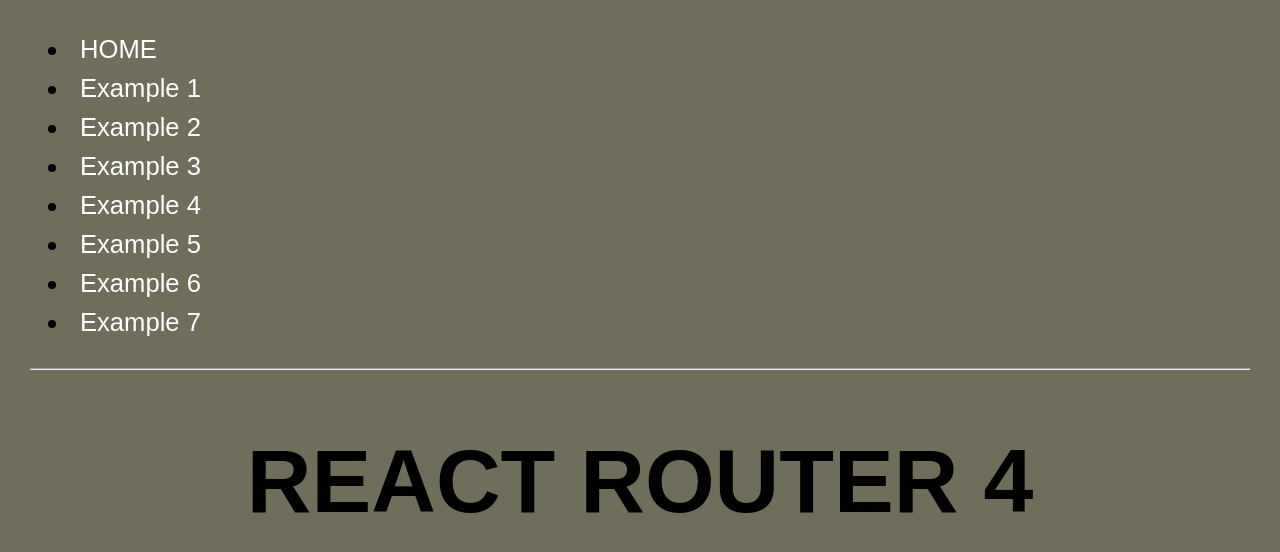
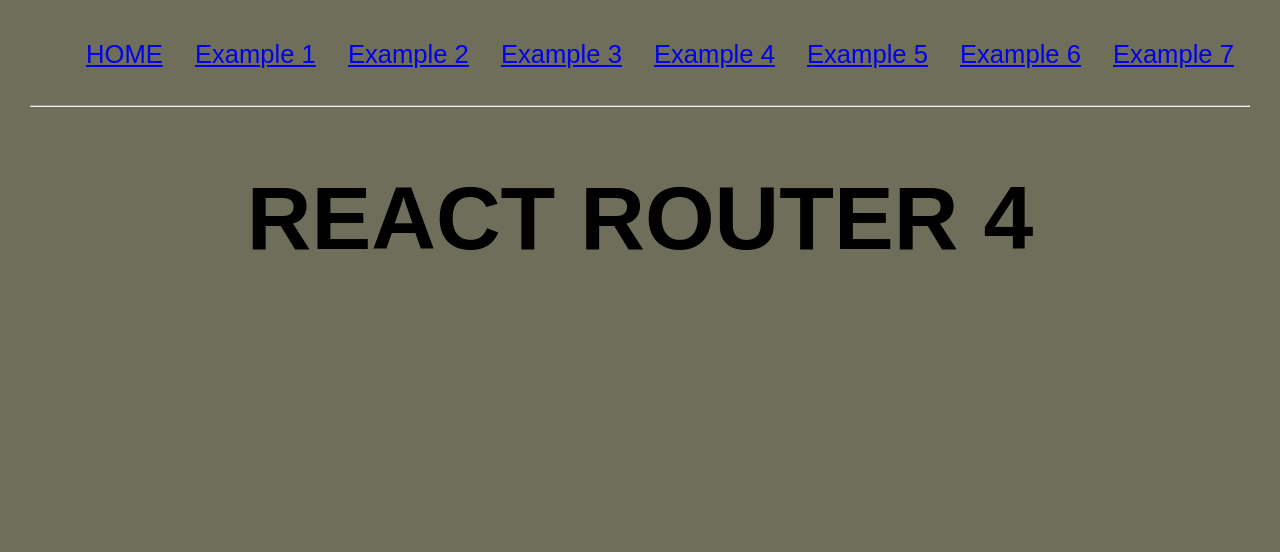
Before and after one commit to bdog72/React-Router4, a React app: page / in a window 1280 px wide. Shown: the top 552 px of the page. Built offline with nearby package versions, Linux system fonts and the light colour scheme.

Commit message:
mades css changes

```diff
--- a/src/components/App.js
+++ b/src/components/App.js
@@ -23,6 +23,7 @@
 const BasicExample = () => (
   <Router>
     <div>
+      <div className='routes'>
         <ul>
           <li><Link to='/'>HOME</Link></li>
           <li><Link to='/ex1'>Example 1</Link></li>
@@ -33,6 +34,18 @@
           <li><Link to='/ex6'>Example 6</Link></li>
           <li><Link to='/ex7'>Example 7</Link></li>
         </ul>
+      </div>
+
+      {/* <div className='routes'>
+        <Link to='/'>HOME</Link>
+        <Link to='/ex1'>Example 1</Link>
+        <Link to='/ex2'>Example 2</Link>
+        <Link to='/ex3'>Example 3</Link>
+        <Link to='/ex4'>Example 4</Link>
+        <Link to='/ex5'>Example 5</Link>
+        <Link to='/ex6'>Example 6</Link>
+        <Link to='/ex7'>Example 7</Link>
+      </div>  */}
 
       <hr />
 
--- a/src/styles/screen.scss
+++ b/src/styles/screen.scss
@@ -19,14 +19,15 @@
   font-size: 7vw;
 }
 
-li {
-  padding: 5px;
+.routes ul {
+  display: flex;
+  flex-wrap: wrap;
+  justify-content: space-around;
+  list-style: none;
 }
 
-li a {
-  padding: 5px;
-  text-decoration: none;
-  color: white;
+.routes li {
+  padding: 10px;
 }
 
 .example7 a {
```
Lines whose indentation alone changed are shown as unchanged.
